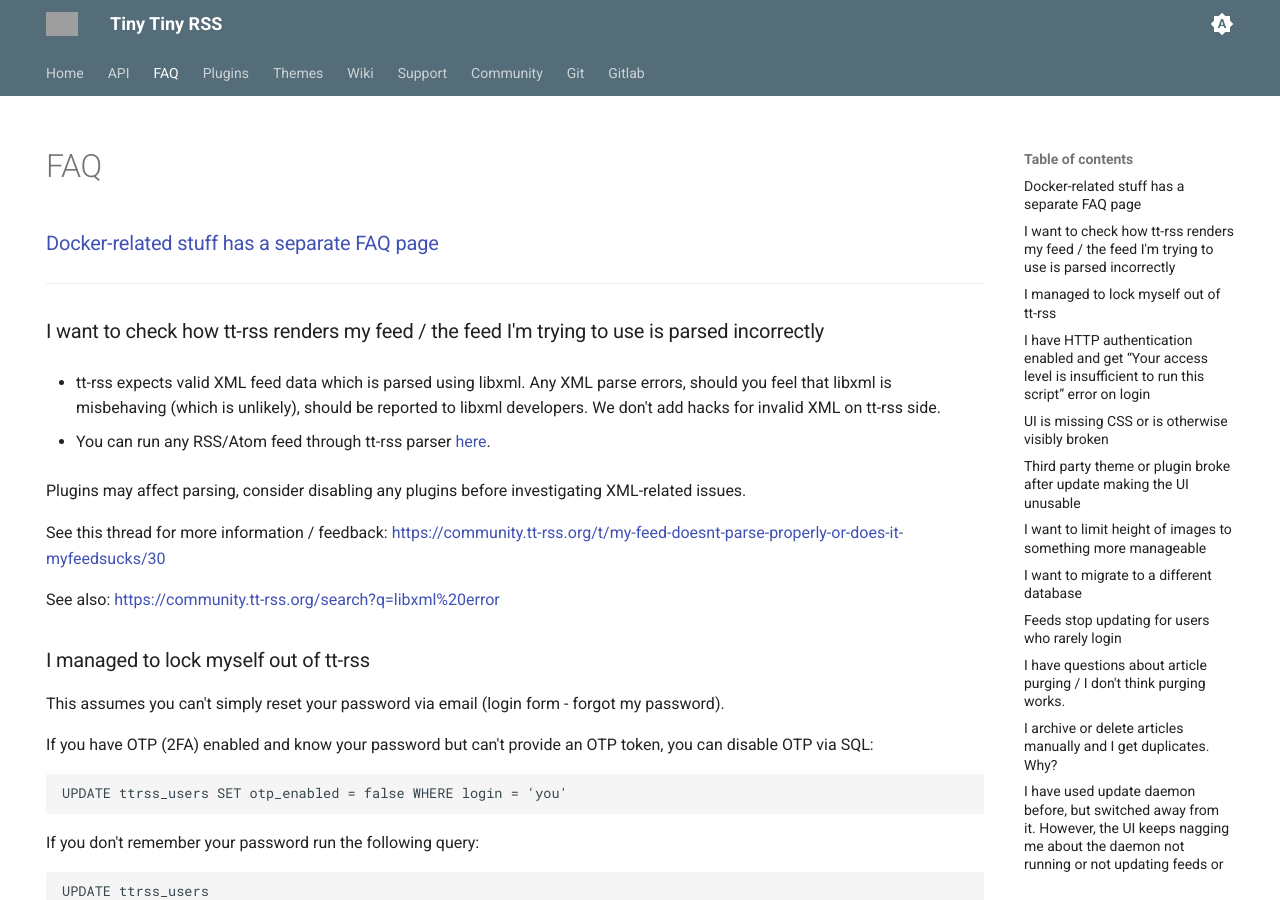
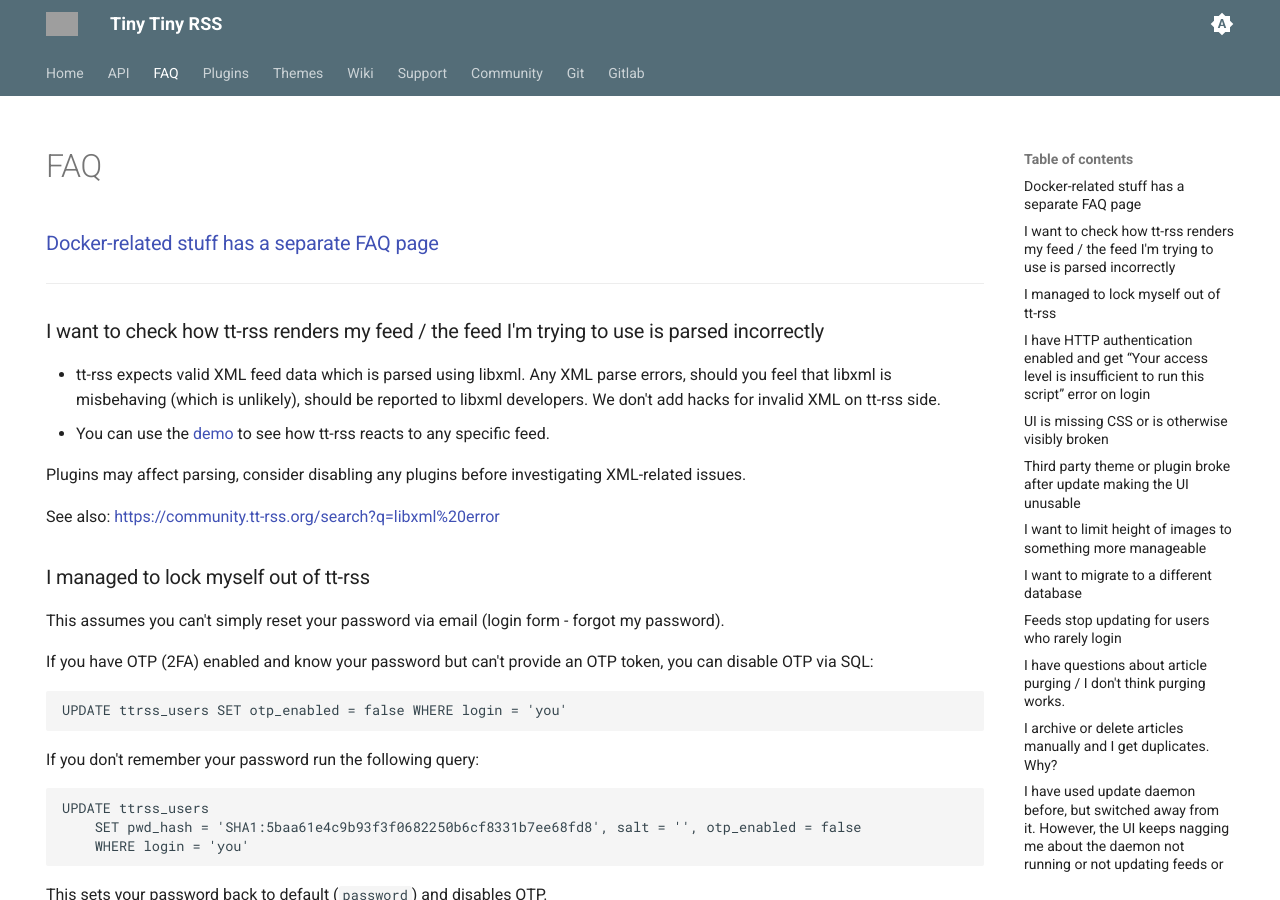
Before and after one commit to supahgreg/tt-rss-web-static, an MkDocs documentation site: the page built from docs/FAQ.md, in a window 1280 px wide and 900 px high. Built offline with MkDocs 1.6.1 and Material for MkDocs 9.7.7, drawn with Linux system fonts in a browser that asks for light colours.

Commit message:
update faq

```diff
--- a/docs/FAQ.md
+++ b/docs/FAQ.md
@@ -12,12 +12,9 @@
 ### I want to check how tt-rss renders my feed / the feed I'm trying to use is parsed incorrectly
 
 - tt-rss expects valid XML feed data which is parsed using libxml. Any XML parse errors, should you feel that libxml is misbehaving (which is unlikely), should be reported to libxml developers. We don't add hacks for invalid XML on tt-rss side.
-
-- You can run any RSS/Atom feed through tt-rss parser [here](https://tt-rss.org/myfeedsucks/).
+- You can use the [demo](https://demo.tt-rss.org) to see how tt-rss reacts to any specific feed.
 
 Plugins may affect parsing, consider disabling any plugins before investigating XML-related issues.
-
-See this thread for more information / feedback: <https://community.tt-rss.org/t/my-feed-doesnt-parse-properly-or-does-it-myfeedsucks/30>
 
 See also: https://community.tt-rss.org/search?q=libxml%20error
 
```
